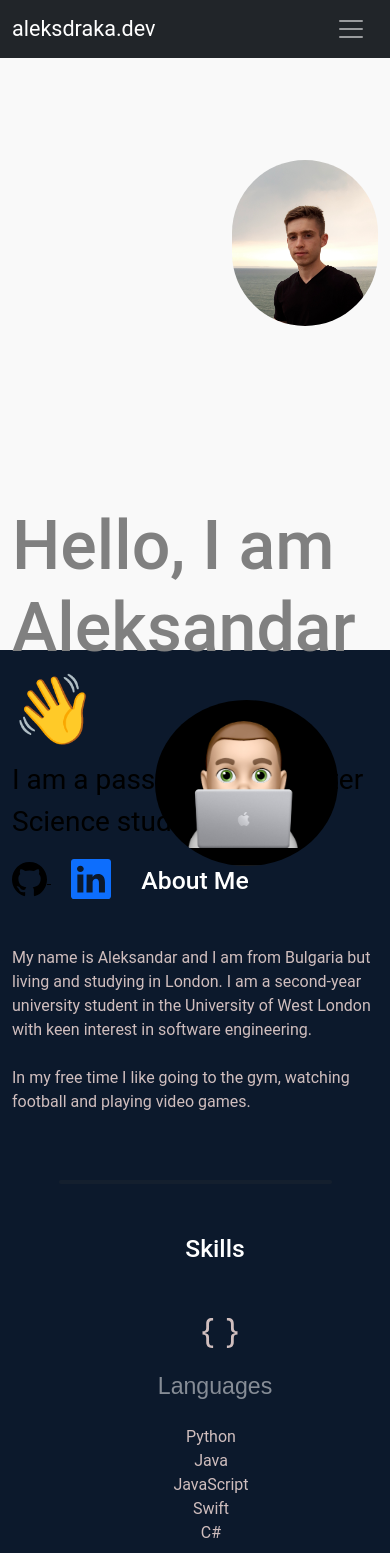
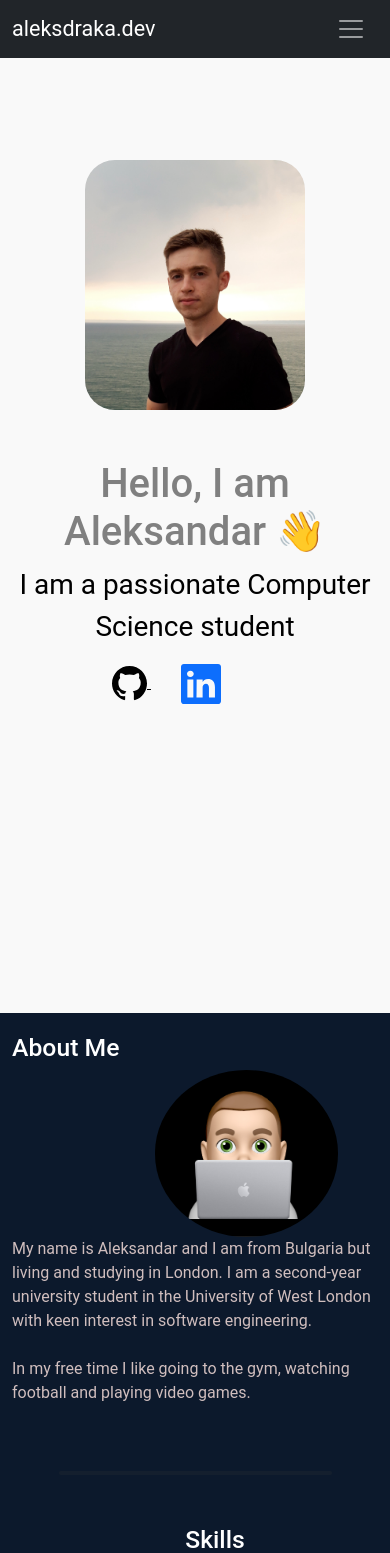
Before and after one commit to drakata27/online-portfolio, a Django app: page / in a window 390 px wide. Shown: the top 1553 px of the page. Run offline with Django 4.2, Linux system fonts and the light colour scheme; some libraries are stand-ins or nearby versions.

Commit message:
Made home section responsive for tablets and phones

```diff
--- a/home/templates/home/index.html
+++ b/home/templates/home/index.html
@@ -33,7 +33,7 @@
             <div class="offcanvas-body">
               <ul class="navbar-nav justify-content-end flex-grow-1 pe-3">
                 <li class="nav-item mx-2">
-                  <a class="nav-link active" aria-current="page" href="#">Home</a>
+                  <a class="nav-link active" aria-current="page" href="#home">Home</a>
                 </li>
                 <li class="nav-item mx-2">
                   <a class="nav-link" href="#about">About</a>
@@ -55,9 +55,9 @@
     <!-- End navbar -->
 
     <!-- Home -->
-    <div class="container-lg" id="home">
+    <div class="container-fluid" id="home">
         <div class="row">
-            <div class="col-md-6 d-flex justify-content-end home-div1">
+            <div class="col-md-6 d-flex justify-content-center justify-content-md-end home-div1">
                 <img class="responsive-img" src="{% static 'images/personal-img.jpeg' %}" style="width: 40%;">
             </div>
             <div class="col-md-6 home-div2">
@@ -80,13 +80,13 @@
     <!-- End home -->
 
     <!-- About -->
-    <div id="about" class="container">
+    <div id="about" class="container-fluid">
+        <h2>About Me</h2>
         <div class="row">
             <div class="col-md-6 d-flex justify-content-end">
                 <img src="{% static 'images/bitmoji.jpeg' %}" class="responsive-img rounded-circle" style="width: 50%;">
             </div>
             <div class="col-md-6 about-div">
-                <h2>About Me</h2>
                 <p>My name is Aleksandar and I am from Bulgaria but living and studying in London.
                     I am a second-year university student in the University of West London with keen interest in software engineering. <br><br>
                     In my free time I like going to the gym, watching football and playing video games.
--- a/static/css/main.css
+++ b/static/css/main.css
@@ -209,4 +209,43 @@ hr {
         background-color: #15181c;
         backdrop-filter: blur(10px)
     }
+    /* Home */
+    #home {
+        height: 85%;
+        margin-bottom: 20px;
+    }
+    #home img {
+        width: 60% !important;
+        border-radius: 30px;
+        margin-bottom: 50px;
+    }
+    #home .home-div2{
+       margin-top: 0;
+    }
+    #home h2 {
+        font-size: 40px;
+        text-align: center;
+    }
+    #home p{
+        text-align: center;
+    }
+    .github-icon {
+        margin-left: 100px;
+    }
+    .linkedin-icon {
+        margin-left: 10px;
+    }
+    /* End Home */
 }
+
+/* Media Query (Phones)*/
+@media (max-width: 400px) {
+    body {
+        overflow-x: hidden;
+    }
+    /* Home */
+    #home {
+        height: 120%;
+    }
+    /* End Home */
+}
--- a/static/js/main.js
+++ b/static/js/main.js
@@ -108,20 +108,3 @@ projects.forEach(project => {
 });
 
 projectsDiv.innerHTML = projectsContent;
-
-// Script for navigation bar
-const bar = document.getElementById("bar");
-const close = document.getElementById("close");
-const nav = document.getElementById("navbar");
-
-if (bar) {
-  bar.addEventListener("click", () => {
-    nav.classList.add("active");
-    console.log('click');
-});
-}
-if (close) {
-    close.addEventListener("click", () => {
-        nav.classList.remove("active");
-  });
-}
```
